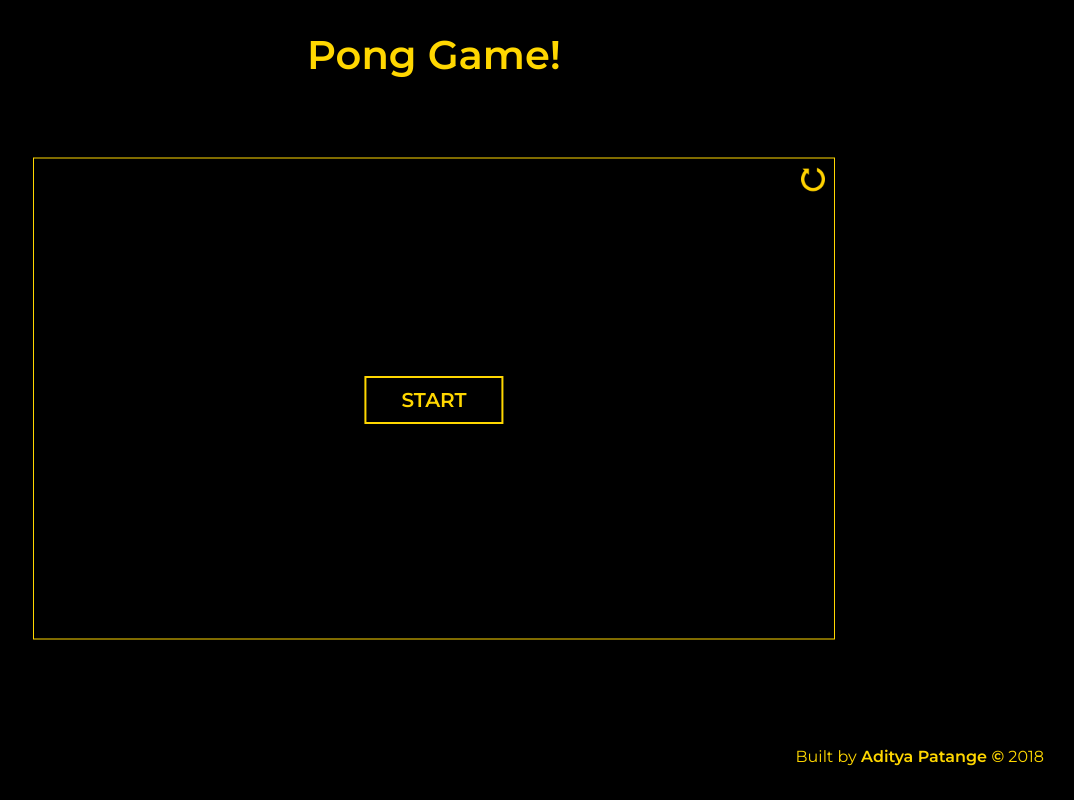
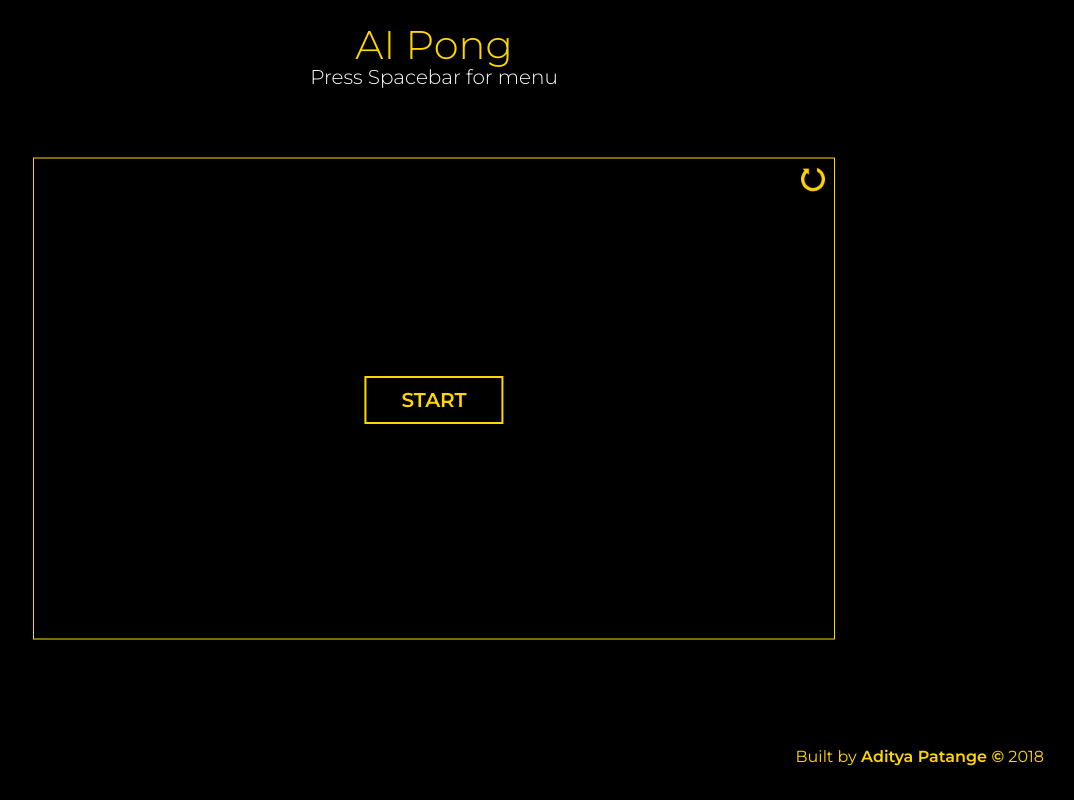
Before and after one commit to AdiPat/ai_pong, a website built with webpack: page dist/index.html in a window 1280 px wide. Shown: the whole page, without its empty margins (206-1280 px from the left). Built offline with nearby package versions, Linux system fonts and the light colour scheme.

Commit message:
Minor UI changes

```diff
--- a/src/sass/main.scss
+++ b/src/sass/main.scss
@@ -32,11 +32,28 @@ h1 {
     font-size: 4rem;
     color: gold;
     margin: 3rem 0 1rem 0;
+    font-weight: 300;
+    position: absolute;
+    top: 1rem;
+    left: 50%;
+    transform: translate(-50%, -40%);
     text-align: center;
 
     @media only screen and (max-width: $bp-medium) {
         display: none;
     }
+}
+
+h2 {
+    font-weight: 300;
+    font-size: 2rem;
+    color: white;
+    position: absolute;
+    top: 6rem;
+    left: 50%;
+    transform: translate(-50%,-20%);
+    text-align: center;
+    margin: 1rem 0 1rem 0;
 }
 
 .btn-start {
@@ -110,7 +127,7 @@ footer {
     z-index: -10;
     opacity: 0;
     transition: opacity 0.5s;
-    border: 1px solid gold;
+    border: 1px solid white;
     //box-shadow: 0 0 2rem 1rem gold;
 
     .controls-list {
@@ -121,7 +138,7 @@ footer {
         padding-bottom: 2rem;
 
         &__title {
-            border-bottom: 1px solid gold;
+            border-bottom: 1px solid white;
             margin: 0rem !important;
             padding: 2rem 2rem 1rem 2rem;
         }
```
Also changed, not shown: dist/css/style.css, dist/index.html.
